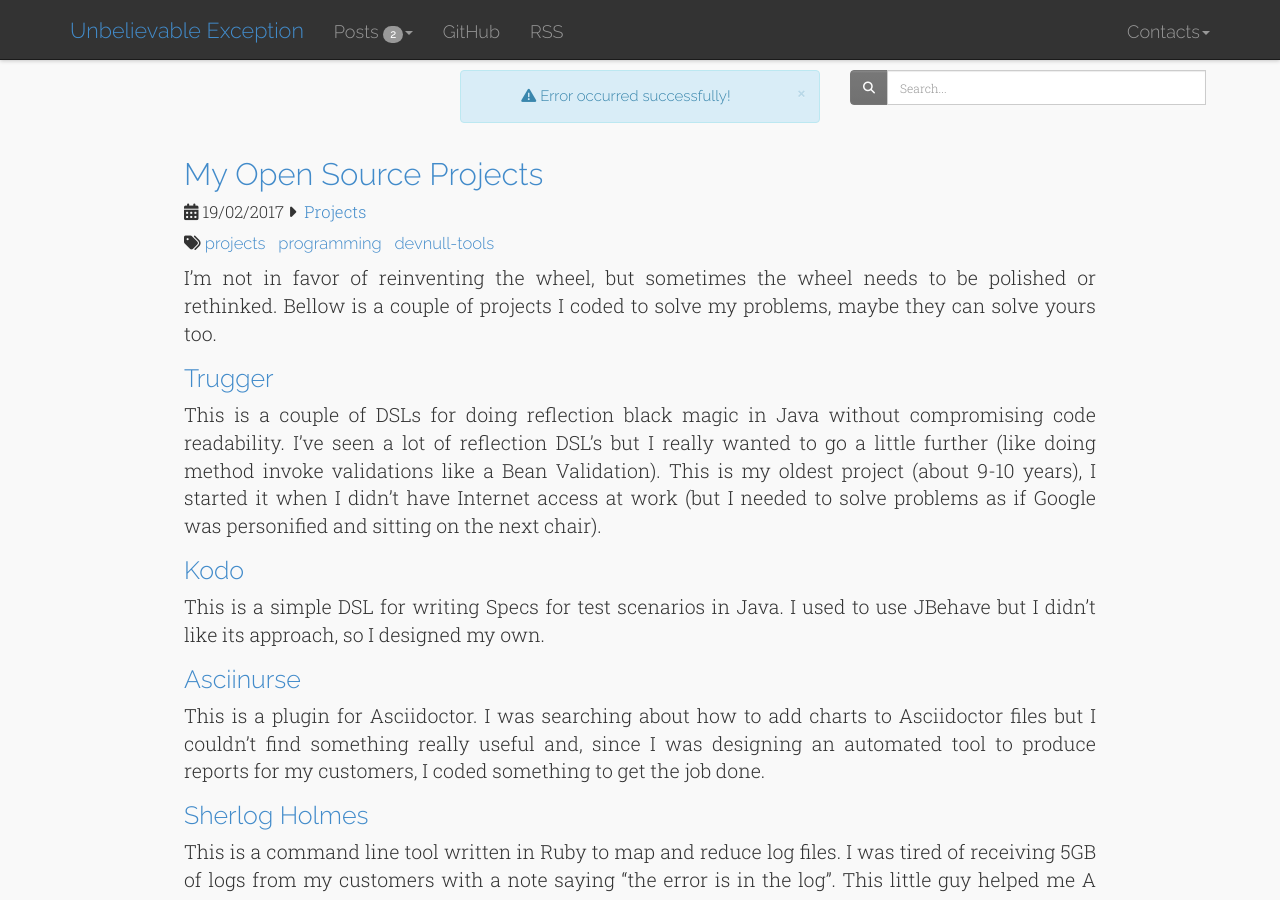
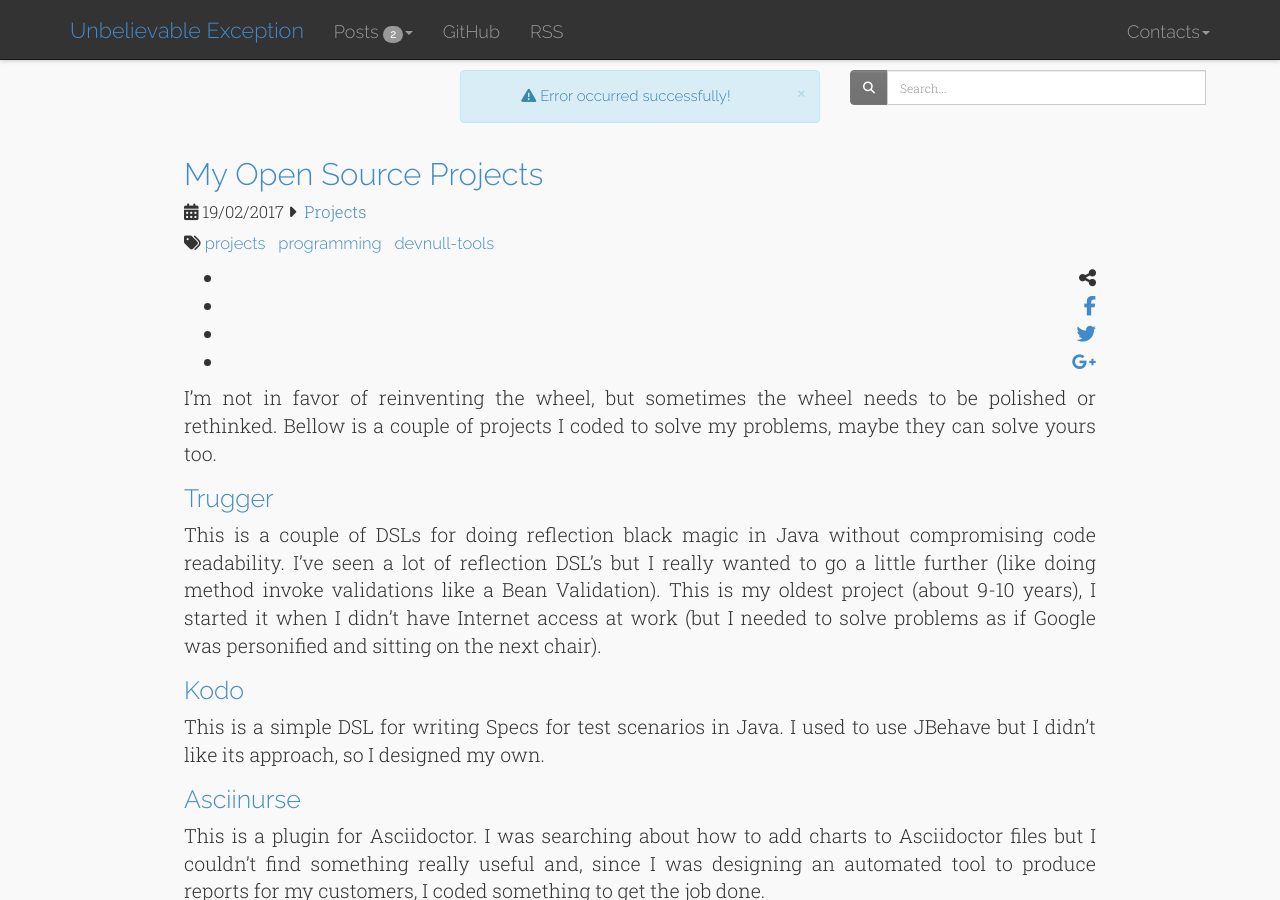
Before and after one commit to ataxexe/ataxexe.github.io, a Jekyll site: the page built from _posts/projects/2017-02-19-my-open-source-projects.md, in a window 1280 px wide and 900 px high. Built offline with Jekyll 4.4.1, drawn with Linux system fonts in a browser that asks for light colours; nearby versions of some CDN libraries.

Commit message:
add share buttons

```diff
--- /dev/null
+++ b/_includes/share.html
@@ -0,0 +1,22 @@
+<div class="share text-right">
+  <ul>
+    <li>
+      <i class="fa fa-share-alt"></i>
+    </li>
+    <li>
+      <a target="_blank" href="http://www.facebook.com/sharer.php?u={{ site.url }}{{ page.url }}">
+        <i class="fa fa-facebook"></i>
+      </a>
+    </li>
+    <li>
+      <a target="_blank" href="http://twitter.com/share?url={{ site.url }}{{ page.url }}&text={{ page.title }}">
+        <i class="fa fa-twitter"></i>
+      </a>
+    </li>
+    <li>
+      <a target="_blank" href="https://plus.google.com/share?url={{ site.url }}{{ page.url }}">
+        <i class="fa fa-google-plus"></i>
+      </a>
+    </li>
+  </ul>
+</div>
--- a/_layouts/post.html
+++ b/_layouts/post.html
@@ -6,7 +6,9 @@ layout: default
   {% assign post = page %}
   {% include post-info.html %}
   {% include post-tags.html %}
+  {% include share.html %}
   <div class="post-content">
     {{ content }}
   </div>
+  {% include share.html %}
 </article>
```
